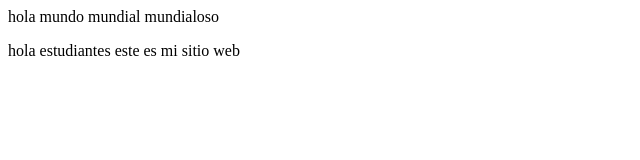
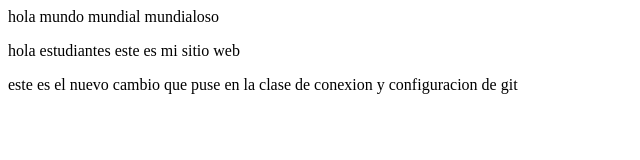
Before and after one commit to eumaranon/proyectoDemoCursoPrework, a plain HTML site: page index.html in a window 1280 px wide. Shown: the whole page, without its empty margins (0-640 px from the left). Drawn offline with Linux system fonts and the light colour scheme.

Commit message:
cambio agregando informacion en el hola mundo

```diff
--- a/index.html
+++ b/index.html
@@ -13,5 +13,8 @@
     <p>
         hola estudiantes este es mi sitio web
     </p>
+    <p>
+        este es el nuevo cambio que puse en la clase de conexion y configuracion de git
+    </p>
 </body>
 </html>
```
